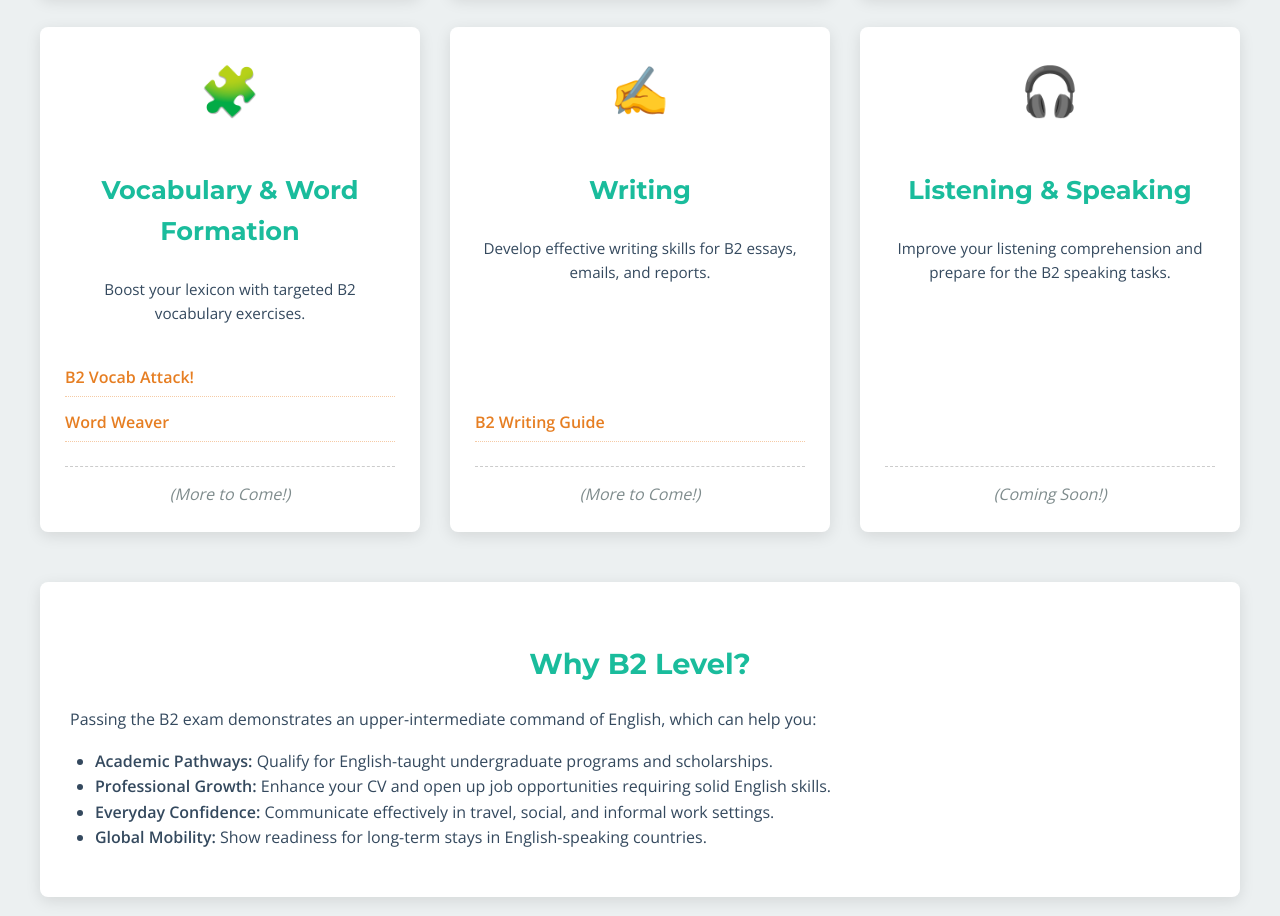
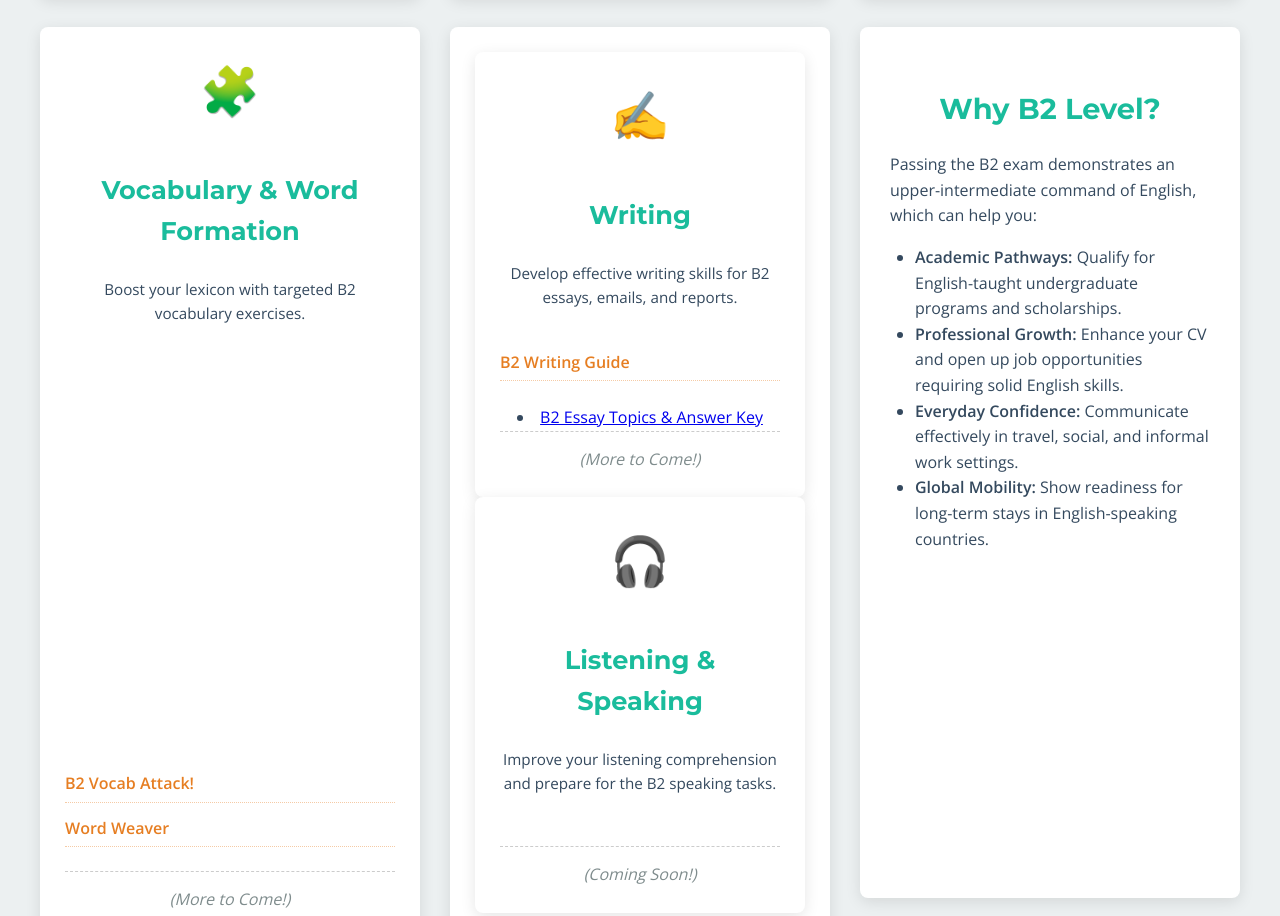
Before and after one commit to pdomvros-edu/Learn-With-Me, a plain HTML site: page index.html in a window 1280 px wide. Shown: the part 796-1712 px from the top of the page. Drawn offline with nearby package versions, Linux system fonts and the light colour scheme.

Commit message:
Update index.html

```diff
--- a/index.html
+++ b/index.html
@@ -307,14 +307,17 @@
           <div class="coming-soon"><em>(More to Come!)</em></div>
         </div>
         <div class="category-card">
+            <div class="category-card">
           <div class="icon">✍️</div>
           <h3>Writing</h3>
           <p>Develop effective writing skills for B2 essays, emails, and reports.</p>
           <ul>
             <li><a href="https://pdomvros-edu.github.io/B2-Writing-Guide/" target="_blank">B2 Writing Guide</a></li>
           </ul>
-          <div class="coming-soon"><em>(More to Come!)</em></div>
-        </div>
+            <li><a href="https://pdomvros-edu.github.io/B2-essay-topics-and-key-/" target="_blank">B2 Essay Topics & Answer Key</a></li>
+          </ul>
+                <div class="coming-soon"><em>(More to Come!)</em></div>
+            </div>
         <div class="category-card">
           <div class="icon">🎧</div>
           <h3>Listening & Speaking</h3>
```
